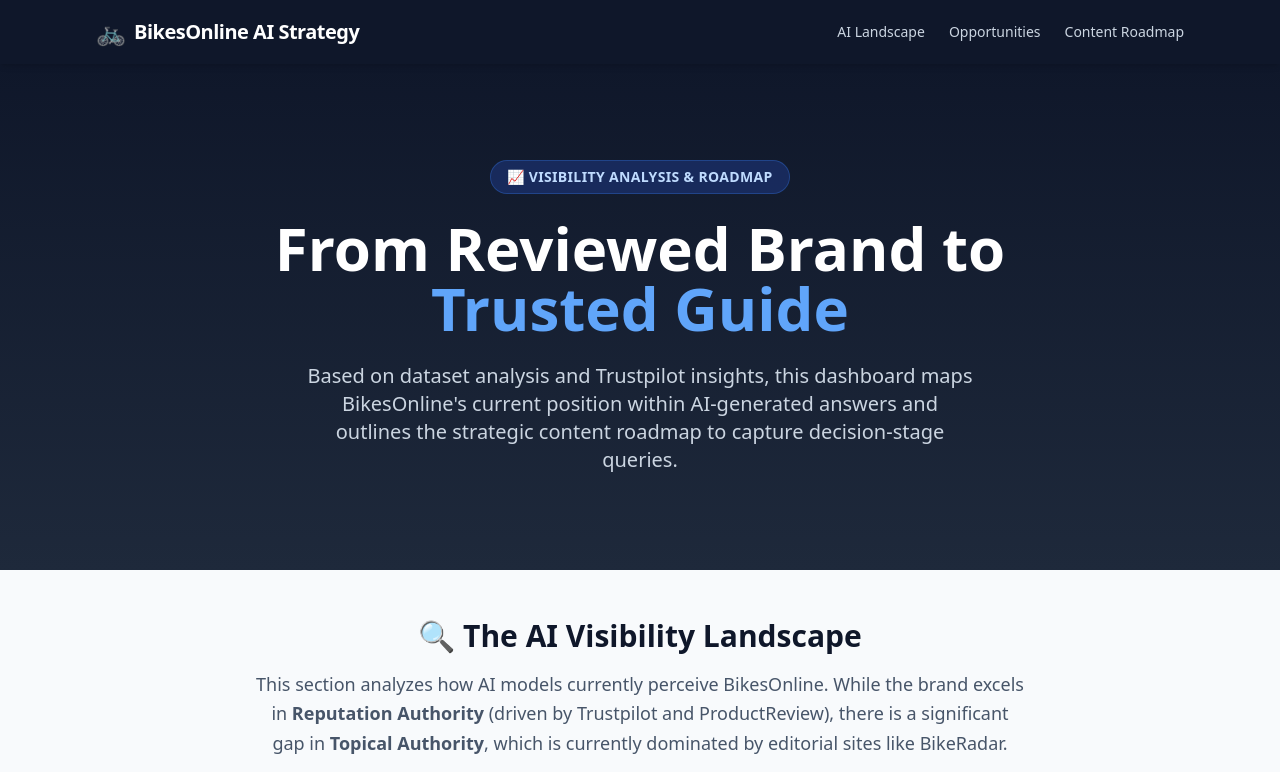
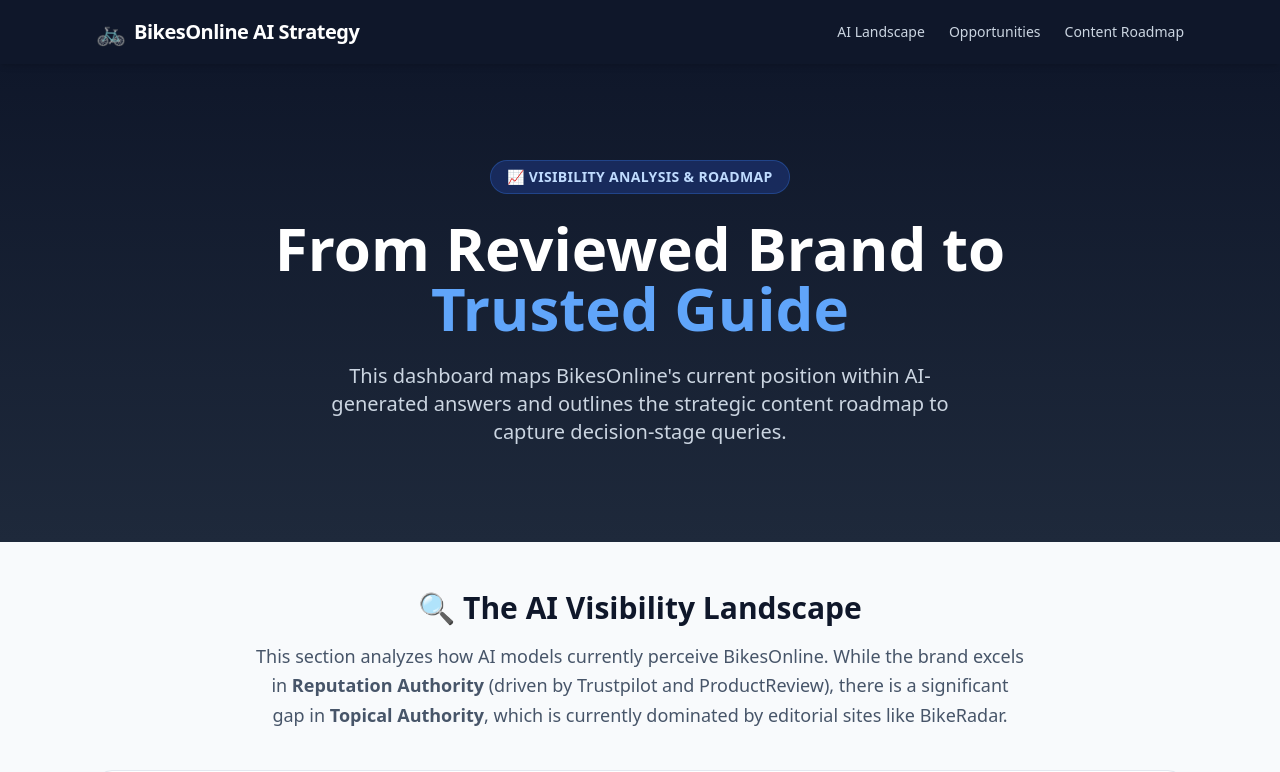
Before and after one commit to emmanueltdg/BO_AIvisibilityReport, a plain HTML site: page index.html in a window 1280 px wide. Shown: the top 772 px of the page. Drawn offline with nearby package versions, Linux system fonts and the light colour scheme.

Commit message:
Update index.html

```diff
--- a/index.html
+++ b/index.html
@@ -93,7 +93,7 @@
                 From Reviewed Brand to <span class="text-blue-400">Trusted Guide</span>
             </h1>
             <p class="text-lg md:text-xl text-slate-300 max-w-2xl mx-auto leading-relaxed">
-                Based on dataset analysis and Trustpilot insights, this dashboard maps BikesOnline's current position within AI-generated answers and outlines the strategic content roadmap to capture decision-stage queries.
+                This dashboard maps BikesOnline's current position within AI-generated answers and outlines the strategic content roadmap to capture decision-stage queries.
             </p>
         </div>
     </header>
```
